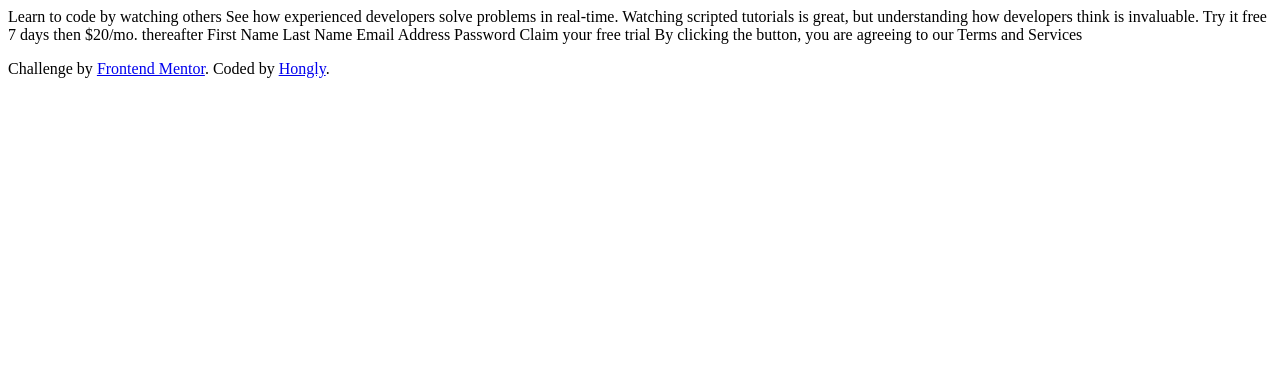
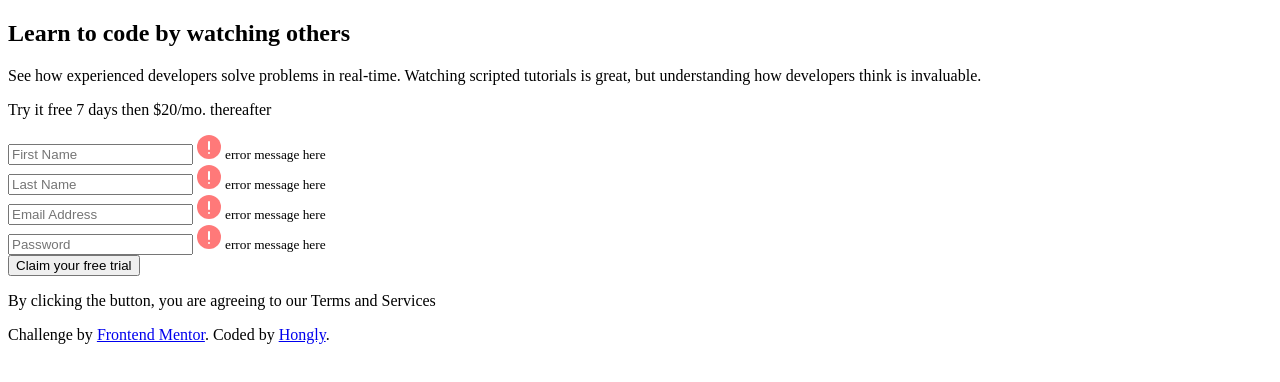
Before and after one commit to OungHongly/Intro-signup-form, a plain HTML site: page index.html in a window 1280 px wide. Drawn offline with Linux system fonts and the light colour scheme.

Commit message:
HTML: build page structure

```diff
--- a/index.html
+++ b/index.html
@@ -18,23 +18,70 @@
 
   </head>
   <body>
+    <section class="signup">
+      <div class="container">
+        <div class="grid-container">
+          <div class="grid-item1">
+            <h1 class="heading">
+              Learn to code by watching others
+            </h1>
+            <p class="content">
+              See how experienced developers solve problems in real-time.
+              Watching
+              scripted tutorials is great,
+              but understanding how developers think is invaluable.
+            </p>
+          </div>
+          <div class="grid-item2">
+            <div class="signup-messgae">
+              <p class="message">
+                Try it free 7 days then $20/mo. thereafter
+              </p>
+            </div>
+            <form class="signup-form">
+              <div class="form-control">
+                <input type="text" name="firstName"
+                  id="firstName"
+                  placeholder="First Name" required>
+                <img src="./images/icon-error.svg" alt="error-icon"
+                  class="error-icon">
+                <small>error message here</small>
+              </div>
+              <div class="form-control">
+                <input type="text" name="lastName"
+                  id="lastName"
+                  placeholder="Last Name" required>
+                <img src="./images/icon-error.svg" alt="error-icon"
+                  class="error-icon">
+                <small>error message here</small>
+              </div>
+              <div class="form-control">
+                <input type="email" name="email"
+                  id="email"
+                  placeholder="Email Address" required>
+                <img src="./images/icon-error.svg" alt="error-icon"
+                  class="error-icon">
+                <small>error message here</small>
+              </div>
+              <div class="form-control">
+                <input type="password" name="password"
+                  id="password"
+                  placeholder="Password" required>
+                <img src="./images/icon-error.svg" alt="error-icon"
+                  class="error-icon">
+                <small>error message here</small>
+              </div>
 
-    Learn to code by watching others
-
-    See how experienced developers solve problems in real-time. Watching
-    scripted tutorials is great,
-    but understanding how developers think is invaluable.
-
-    Try it free 7 days then $20/mo. thereafter
-
-    First Name
-    Last Name
-    Email Address
-    Password
-
-    Claim your free trial
-
-    By clicking the button, you are agreeing to our Terms and Services
+              <button class="btn-freeTrial">Claim your free trial</button>
+              <p class="service-terms">
+                By clicking the button, you are agreeing to
+                our <span class="highlight">Terms and Services</span>
+              </p>
+            </form>
+          </div>
+        </div>
+      </div>
+    </section>
 
     <footer>
       <p class="attribution">
```
